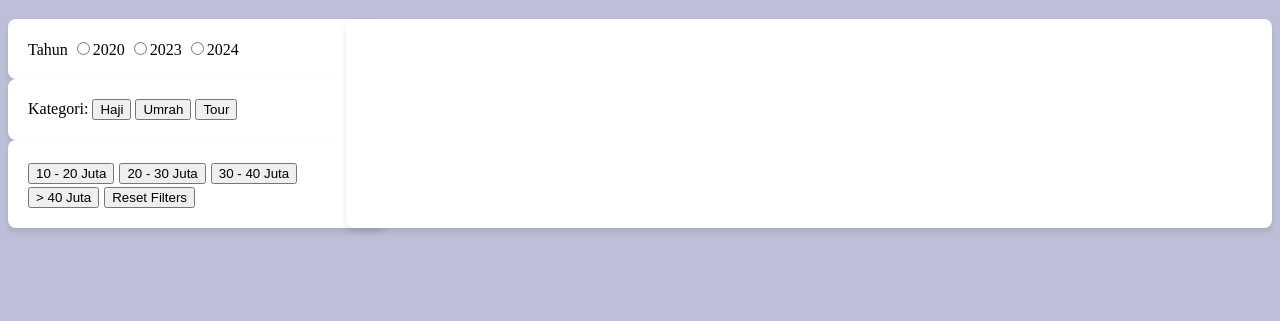
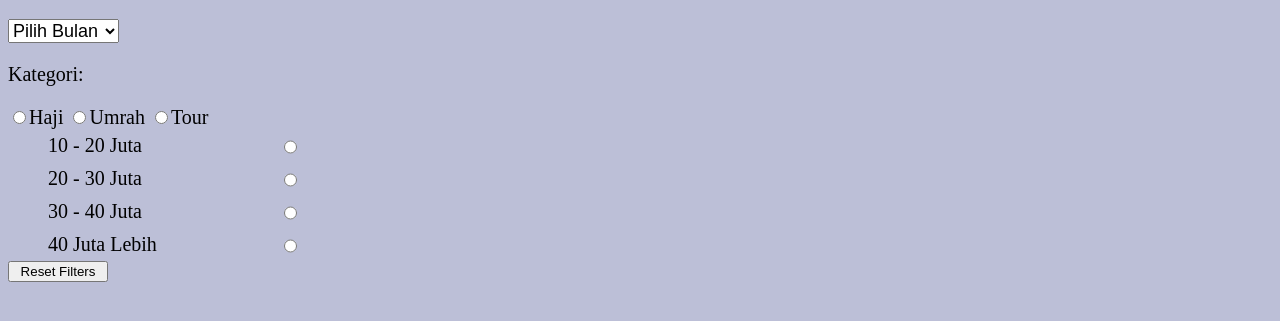
Before and after one commit to Arsdev998/tugasfilterJS, a plain HTML site: page index.html in a window 1280 px wide. Shown: the part 61-382 px from the top of the page. Drawn offline with Linux system fonts and the light colour scheme; no server answers.

Commit message:
fix  reset button

```diff
--- a/index.html
+++ b/index.html
@@ -10,33 +10,46 @@
     <h1>Data Paket Perjalanan Moslem Travel</h1>
     <main>
       <aside>
-        <div class="tahun">
-          <label for="tahun">Tahun</label>
-          <input name="tahun" type="radio" id="tahun" onclick="filterByjadwal_keberangkatan('2020')">2020</>
-          <input name="tahun" type="radio" id="tahun" onclick="filterByjadwal_keberangkatan('2023')">2023</button>
-          <input name="tahun" type="radio"  id="tahun" onclick="filterByjadwal_keberangkatan('2024')">2024</>
+        <div class="bulan">
+          <select name="bulan" onchange="filterByBulan(this.value)">
+            <option value="all">Pilih Bulan</option>
+            <option value="1">Januari</option>
+            <option value="2">Februari</option>
+            <option value="3">Maret</option>
+            <option value="4">April</option>
+            <option value="5">Mei</option>
+            <option value="6">Juni</option>
+            <option value="7">Juli</option>
+            <option value="8">Agustus</option>
+            <option value="9">September</option>
+            <option value="10">Oktober</option>
+            <option value="11">November</option>
+            <option value="12">Desember</option>
+          </select>
         </div>
         <div class="Kategori">
-          <label for="judul_paket">Kategori:</label>
-          <button onclick="filterByCategory('Haji')">Haji</button>
-          <button onclick="filterByCategory('Umrah')">Umrah</button>
-          <button onclick="filterByCategory('Tour')">Tour</button>
+          <p>Kategori:</p>
+          <input type="radio" name="category" onclick="filterByCategory('Haji')">Haji</>
+          <input type="radio" name="category" onclick="filterByCategory('Umrah')">Umrah</>
+          <input type="radio" name="category" onclick="filterByCategory('Tour')">Tour</>
         </div>
         <div class="price">
-          <button onclick="filterByPriceRange(10000000, 20000000)">
-            10 - 20 Juta
-          </button>
-          <button onclick="filterByPriceRange(20000000, 30000000)">
-            20 - 30 Juta
-          </button>
-          <button onclick="filterByPriceRange(30000000, 40000000)">
-            30 - 40 Juta
-          </button>
-          <button onclick="filterByPriceRange(40000000, Infinity)">
-            > 40 Juta
-          </button>
-          <button onclick="resetFilters()">Reset Filters</button>
+          <label for="10juta"> 10 - 20 Juta
+            <input type="radio" id="10juta" name="price" onclick="filterByPriceRange(10000000, 20000000)">
+          </label>
+          <label for="20juta"> 20 - 30 Juta
+            <input type="radio" id="20juta" name="price" onclick="filterByPriceRange(20000000, 30000000)">
+          </label>
+          <label for="30juta"> 30 - 40 Juta
+            <input type="radio" id="30juta" name="price" onclick="filterByPriceRange(30000000, 40000000)">
+          </label>
+           <label for="40juta">40 Juta Lebih
+             <input type="radio" id="40juta" name="price" onclick="filterByPriceRange(40000000, Infinity)">
+           </label>
+
         </div>
+        <button id="resetButton" class="reset" onclick="resetFilters()">Reset Filters</button>
+
       </aside>
 
       <div id="packages"></div>
--- a/script.js
+++ b/script.js
@@ -13,7 +13,7 @@ async function fetchDataFromAPI() {
     const data = await response.json();
     originalPackagesData = data.cards; // Store the original data
     filteredPackagesData = originalPackagesData.slice(); // Copy original data to filtered data
-    displayPackages(filteredPackagesData);
+    applyFilters(); // Apply filters initially
   } catch (error) {
     console.error("Error fetching data:", error);
   }
@@ -23,10 +23,16 @@ function displayPackages(packages) {
   const packagesContainer = document.getElementById("packages");
   packagesContainer.innerHTML = ""; // Clear previous content
 
-  packages.forEach((pkg) => {
-    const packageElement = createPackageElement(pkg);
-    packagesContainer.appendChild(packageElement);
-  });
+  if (packages.length === 0) {
+    const noResultsMessage = document.createElement("p");
+    noResultsMessage.textContent = "Tidak ada hasil yang ditemukan.";
+    packagesContainer.appendChild(noResultsMessage);
+  } else {
+    packages.forEach((pkg) => {
+      const packageElement = createPackageElement(pkg);
+      packagesContainer.appendChild(packageElement);
+    });
+  }
 }
 
 function createPackageElement(pkg) {
@@ -50,33 +56,25 @@ function createPackageElement(pkg) {
   packageContainer.appendChild(landing);
 
   const price = document.createElement("p");
-  price.textContent = `${formatToRupiah(pkg.price_quad_basic)}`;
+  price.textContent = `Rp${formatToRupiah(pkg.price_quad_basic)}`;
   packageContainer.appendChild(price);
 
   const maskapai = document.createElement("p");
-  maskapai.textContent = `Maskapai: ${pkg.maskapaiName}`;
+  maskapai.textContent = `Maskapai: ${pkg.maskapaiName} ${String.fromCodePoint(
+    0x2708
+  )}`; // Menambahkan emoji pesawat
   packageContainer.appendChild(maskapai);
 
   return packageContainer;
 }
 
 function formatToRupiah(angka) {
-  var rupiah = "";
-  var angkarev = angka.toString().split("").reverse().join("");
-  for (var i = 0; i < angkarev.length; i++)
-    if (i % 3 == 0) rupiah += angkarev.substr(i, 3) + ".";
-  return (
-    "Rp. " +
-    rupiah
-      .split("", rupiah.length - 1)
-      .reverse()
-      .join("")
-  );
+  return angka.toLocaleString("id-ID");
 }
 
-// Function to filter packages by jadwal_keberangkatan
-function filterByjadwal_keberangkatan(jadwal_keberangkatan) {
-  currentFilters.jadwal_keberangkatan = jadwal_keberangkatan;
+// Function to filter packages by bulan
+function filterByBulan(bulan) {
+  currentFilters.jadwal_keberangkatan = bulan;
   applyFilters();
 }
 
@@ -93,18 +91,51 @@ function filterByCategory(judul_paket) {
   applyFilters();
 }
 
+// Function to reset all filters
+// Function to reset all filters
+// Function to reset all filters
+function resetFilters() {
+  // Reset select elements
+  document.querySelector('select[name="bulan"]').value = "all";
+
+  // Reset radio buttons
+  const categoryRadios = document.querySelectorAll('input[name="category"]');
+  categoryRadios.forEach((radio) => {
+    radio.checked = false;
+  });
+
+  const priceRadios = document.querySelectorAll('input[name="price"]');
+  priceRadios.forEach((radio) => {
+    radio.checked = false;
+  });
+
+  // Reset currentFilters
+  currentFilters = {};
+
+  // Apply filters (show all packages)
+  applyFilters();
+}
+
 // Function to apply filters
 function applyFilters() {
   let result = originalPackagesData.slice(); // Copy original data
 
   // Apply filters
-  if (currentFilters.jadwal_keberangkatan) {
-    result = result.filter((pkg) =>
-      pkg.jadwal_keberangkatan
-        .toLowerCase()
-        .includes(currentFilters.jadwal_keberangkatan.toLowerCase())
-    );
+  if (
+    currentFilters.jadwal_keberangkatan &&
+    currentFilters.jadwal_keberangkatan !== "all"
+  ) {
+    result = result.filter((pkg) => {
+      const departureDate = new Date(pkg.jadwal_keberangkatan);
+      const filterMonth = parseInt(currentFilters.jadwal_keberangkatan);
+
+      // Mengambil bulan dari tanggal keberangkatan
+      const departureMonth = departureDate.getMonth() + 1; // Ingat bahwa bulan dimulai dari 0, maka tambahkan 1
+
+      return departureMonth === filterMonth;
+    });
   }
+
   if (currentFilters.minPrice && currentFilters.maxPrice) {
     result = result.filter(
       (pkg) =>
@@ -112,6 +143,7 @@ function applyFilters() {
         pkg.price_quad_basic <= currentFilters.maxPrice
     );
   }
+
   if (currentFilters.judul_paket) {
     result = result.filter((pkg) =>
       pkg.judul_paket
@@ -124,12 +156,11 @@ function applyFilters() {
   displayPackages(result);
 }
 
-// Function to reset all filters
-function resetFilters() {
-  currentFilters = {}; // Reset filters object
-  applyFilters(); // Apply filters (show all packages)
-}
-
 document.addEventListener("DOMContentLoaded", () => {
   fetchDataFromAPI();
+
+  // Add event listener to reset button
+  document
+    .getElementById("resetButton")
+    .addEventListener("click", resetFilters);
 });
--- a/style.css
+++ b/style.css
@@ -4,28 +4,36 @@ body {
 
 main {
   display: flex;
+  justify-items: center;
+}
+aside {
+  display: flex;
+  flex-direction: column;
+  width: 450px;
+  font-size: 20px;
+}
+select {
+  font-size: 18px;
 }
 /* Gaya untuk container kartu (grid) */
 #packages {
-  display: grid;
-  grid-template-columns: repeat(
-    auto-fit,
-    minmax(250px, 1fr)
-  ); /* Kartu akan berada dalam grid otomatis */
-  gap: 25px; /* Jarak antara kartu */
+  display: flex;
+  flex-wrap: wrap;
+  gap: 20px;
+  width: 100%;
 }
 
 /* Gaya untuk setiap kartu */
-div {
+.package {
   background-color: #fff;
   border-radius: 8px;
   box-shadow: 0 4px 6px rgba(0, 0, 0, 0.1); /* Bayangan untuk efek ketinggian */
   padding: 20px;
-  width: 100%;
+  width: 250px;
 }
 
 /* Gaya untuk gambar pada kartu */
-div img {
+.package img {
   width: 250px;
   height: 300px;
   object-fit: cover;
@@ -33,31 +41,31 @@ div img {
 }
 
 /* Gaya untuk judul pada kartu */
-div h2 {
+.package h2 {
   margin-top: 0;
 }
 
 /* Gaya untuk deskripsi pada kartu */
-div p {
+.package p {
   margin-bottom: 0;
 }
 
-/* Gaya untuk judul */
-.title {
-  font-size: 24px;
-  font-weight: bold;
-  color: #333;
+.price {
+  display: flex;
+  flex-direction: column;
 }
 
-/* Gaya untuk deskripsi */
-.description {
-  font-size: 16px;
-  color: #666;
+.price label {
+  display: flex;
+  justify-content: space-between;
+  padding: 5px 40px;
 }
 
-/* Gaya untuk harga */
-.price {
+.reset {
+  width: 100px;
+}
+span {
   font-size: 20px;
-  font-weight: bold;
-  color: #ff4500; /* Warna orange */
+  color: red;
+  margin: auto;
 }
```
